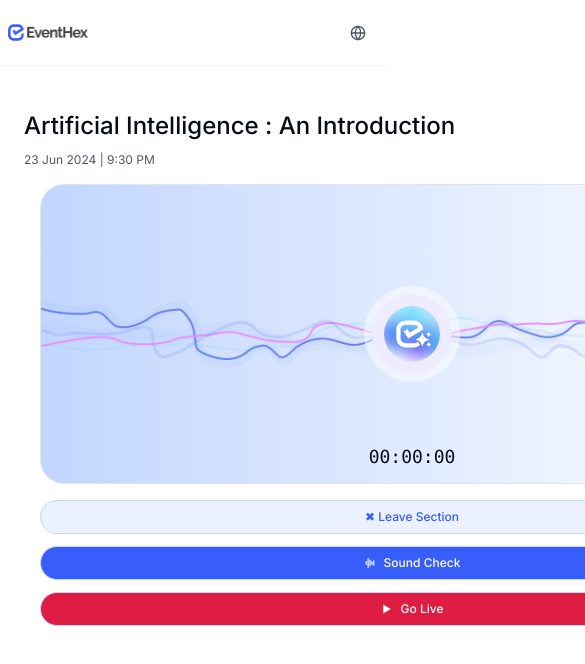
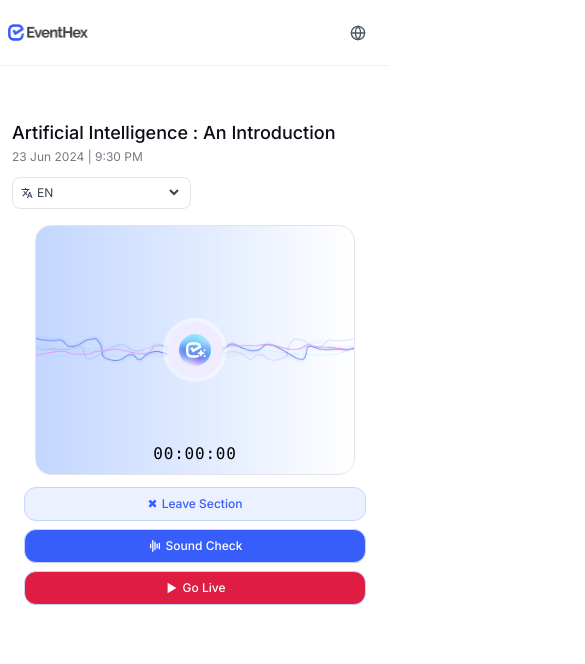
Before and after one commit to Abhinandh05/frontend-tasks, a Next.js app: page /sessions/1 in a window 390 px wide. Shown: the top 664 px of the page, 585 px wide, since content can reach past the window. Built offline with nearby package versions, Linux system fonts and the light colour scheme; sample sign-in values are in the browser's storage.

Commit message:
fixing responsive issue

```diff
--- a/app/(root)/sessions/[sessionId]/page.jsx
+++ b/app/(root)/sessions/[sessionId]/page.jsx
@@ -8,27 +8,66 @@ const Page = async ({ params }) => {
     const session = sessions.find((s) => s.id === Number(resolvedParams.sessionId));
 
     if (!session) {
-        return <div className="p-6">Session not found</div>;
+        return (
+            <div className="p-4 sm:p-6 min-h-screen flex items-center justify-center">
+                <div className="text-center">
+                    <h2 className="text-lg sm:text-xl font-medium text-gray-900 mb-2">
+                        Session not found
+                    </h2>
+                    <p className="text-sm text-gray-600">
+                        The requested session could not be found.
+                    </p>
+                </div>
+            </div>
+        );
     }
 
     return (
-        <div className="p-6 -mt-5 mr-25">
-            <div className="w-[776px] flex flex-col gap-4 mx-auto">
-                <div className="flex justify-between items-center">
-                    <div className="flex flex-col gap-[6px]">
-                        <h1 className="font-medium text-black-100 mb-1 text-2xl">
+        <div className="min-h-screen bg-white">
+            {/* Main Container - Fully Responsive */}
+            <div className="px-3 xs:px-4 sm:px-6 md:px-8 lg:px-12 xl:px-16
+                           pt-4 xs:pt-5 sm:pt-6 md:pt-8 lg:pt-10
+                           pb-6 xs:pb-8 sm:pb-10 md:pb-12 lg:pb-16">
+
+                {/* Content Wrapper - Responsive Width */}
+                <div className="w-full max-w-none xs:max-w-none sm:max-w-none md:max-w-3xl lg:max-w-4xl xl:max-w-5xl 2xl:max-w-6xl
+                               mx-auto flex flex-col gap-4 xs:gap-5 sm:gap-6 md:gap-6 lg:gap-8">
+
+                    {/* Header Section - Responsive Layout */}
+                    <div className="flex flex-col xs:flex-col sm:flex-row
+                                   gap-3 xs:gap-4 sm:gap-4 md:gap-6
+                                   justify-between items-start sm:items-center">
+
+                        {/* Title and Date - Mobile First */}
+                        <div className="flex flex-col gap-1 xs:gap-1.5 sm:gap-2 flex-1 min-w-0">
+                            <h1 className="font-medium text-black-100
+                                         text-lg xs:text-xl sm:text-2xl md:text-3xl lg:text-4xl
+                                         leading-tight break-words hyphens-auto">
                                 {session.title}
                             </h1>
-                        <p className="text-gray-100 text-xs">
+                            <p className="text-gray-100
+                                         text-xs xs:text-sm sm:text-sm md:text-base
+                                         opacity-80">
                                 {session.date}
                             </p>
                         </div>
+
+                        {/* Language Selector - Responsive Positioning */}
+                        <div className="flex-shrink-0 w-full xs:w-auto sm:w-auto">
+                            <div className="flex justify-start xs:justify-start sm:justify-end">
                                 <LanguageSelector />
                             </div>
+                        </div>
+                    </div>
 
-
-                <div className="w-full h-[400px]">
+                    {/* Live Section Container - Fully Responsive Height */}
+                    <div className="w-full
+                                   h-auto min-h-[300px] xs:min-h-[320px] sm:min-h-[350px] md:min-h-[400px] lg:min-h-[450px] xl:min-h-[500px]
+                                   flex items-center justify-center
+                                   rounded-lg xs:rounded-xl sm:rounded-2xl
+                                   overflow-hidden">
                         <LiveSection />
+                    </div>
                 </div>
             </div>
         </div>
--- a/components/LiveSection.jsx
+++ b/components/LiveSection.jsx
@@ -4,8 +4,7 @@ import { PiWaveformBold } from "react-icons/pi";
 import { IoPlaySharp, IoPauseSharp } from "react-icons/io5";
 import { waveVectors } from "@/constants";
 import { useState, useEffect } from "react";
-import {useRouter} from "next/navigation";
-
+import { useRouter } from "next/navigation";
 
 const LiveSection = () => {
     const [isRecording, setIsRecording] = useState(false);
@@ -24,7 +23,6 @@ const LiveSection = () => {
         return () => clearInterval(interval);
     }, [isRecording, isPaused]);
 
-
     const formatTime = (secs) => {
         const h = String(Math.floor(secs / 3600)).padStart(2, "0");
         const m = String(Math.floor((secs % 3600) / 60)).padStart(2, "0");
@@ -40,13 +38,10 @@ const LiveSection = () => {
 
     const handleGoLiveToggle = () => {
         if (isSoundChecking) {
-
             setIsSoundChecking(false);
         } else if (isRecording) {
-            // If recording, toggle pause state
             setIsPaused(!isPaused);
         } else {
-            // If not recording, start recording
             setIsRecording(true);
             setIsPaused(false);
             setTime(0);
@@ -60,9 +55,11 @@ const LiveSection = () => {
     };
 
     return (
-        <div className="w-full flex flex-col items-center px-4 sm:px-6 lg:px-8">
-            <div className="w-full max-w-4xl h-[300px] sm:h-[350px] md:h-[400px] lg:h-[450px] relative flex flex-col items-center justify-center bg-gradient-to-r from-[#C2D6FF] to-white rounded-3xl border border-[#E2E4E9] overflow-hidden">
+        <div className="w-full flex flex-col items-center px-3 sm:px-4 md:px-6 lg:px-8 xl:px-12">
+            {/* Main Wave Container - Fully Responsive */}
+            <div className="w-full max-w-xs xs:max-w-sm sm:max-w-md md:max-w-2xl lg:max-w-3xl xl:max-w-4xl 2xl:max-w-5xl h-[250px] xs:h-[280px] sm:h-[320px] md:h-[380px] lg:h-[420px] xl:h-[450px] 2xl:h-[500px] relative flex flex-col items-center justify-center bg-gradient-to-r from-[#C2D6FF] to-white rounded-2xl sm:rounded-3xl border border-[#E2E4E9] overflow-hidden">
 
+                {/* Wave Animation Layers */}
                 {waveVectors.map((src, index) => (
                     <div
                         key={index}
@@ -79,10 +76,10 @@ const LiveSection = () => {
                     </div>
                 ))}
 
-
-                <div className="w-24 h-24 sm:w-28 sm:h-28 md:w-32 md:h-32 lg:w-36 lg:h-36 rounded-full bg-[#FFFFFF80] flex items-center justify-center z-10">
-                    <div className="w-20 h-20 sm:w-24 sm:h-24 md:w-26 md:h-26 lg:w-28 lg:h-28 rounded-full bg-[#EFECFF] flex items-center justify-center">
-                        <div className="w-14 h-14 sm:w-16 sm:h-16 md:w-18 md:h-18 lg:w-20 lg:h-20 relative">
+                {/* Center Logo Circle - Fully Responsive */}
+                <div className="w-16 h-16 xs:w-18 xs:h-18 sm:w-20 sm:h-20 md:w-24 md:h-24 lg:w-28 lg:h-28 xl:w-32 xl:h-32 2xl:w-36 2xl:h-36 rounded-full bg-[#FFFFFF80] flex items-center justify-center z-10">
+                    <div className="w-14 h-14 xs:w-16 xs:h-16 sm:w-18 sm:h-18 md:w-20 md:h-20 lg:w-24 lg:h-24 xl:w-26 xl:h-26 2xl:w-28 2xl:h-28 rounded-full bg-[#EFECFF] flex items-center justify-center">
+                        <div className="w-8 h-8 xs:w-10 xs:h-10 sm:w-12 sm:h-12 md:w-14 md:h-14 lg:w-16 lg:h-16 xl:w-18 xl:h-18 2xl:w-20 2xl:h-20 relative">
                             <Image
                                 src="/dp.svg"
                                 alt="Logo"
@@ -93,89 +90,99 @@ const LiveSection = () => {
                     </div>
                 </div>
 
-
+                {/* Sound Check Text Overlay - Responsive */}
                 {isSoundChecking && (
-                    <div className="absolute z-20 flex items-center justify-center w-[90%] sm:w-[80%] md:w-[70%] lg:w-[602px] h-[38px] left-1/2 -translate-x-1/2 transform bottom-8 sm:bottom-12 md:bottom-14 lg:bottom-16">
-                        <div className="w-full h-full flex items-center justify-start rounded-lg px-2 sm:px-3 md:px-4">
-                            <p className="font-sans font-medium text-sm sm:text-base md:text-lg lg:text-xl leading-5 sm:leading-6 md:leading-7 tracking-normal text-center sm:text-left bg-gradient-to-r from-[#375DFB] to-[#DFE3EC] bg-clip-text text-transparent">
+                    <div className="absolute z-20 flex items-center justify-center w-[92%] xs:w-[88%] sm:w-[85%] md:w-[80%] lg:w-[75%] xl:w-[70%] 2xl:w-[602px] h-auto min-h-[30px] xs:min-h-[32px] sm:min-h-[34px] md:min-h-[36px] lg:min-h-[38px] left-1/2 -translate-x-1/2 transform bottom-4 xs:bottom-6 sm:bottom-8 md:bottom-10 lg:bottom-12 xl:bottom-14 2xl:bottom-16">
+                        <div className="w-full h-full flex items-center justify-center rounded-lg px-2 xs:px-3 sm:px-4 md:px-5 lg:px-6">
+                            <p className="font-sans font-medium text-xs xs:text-sm sm:text-base md:text-lg lg:text-xl xl:text-2xl leading-tight text-center bg-gradient-to-r from-[#375DFB] to-[#DFE3EC] bg-clip-text text-transparent break-words">
                                 EventHex Stands out by tackling two key ...
                             </p>
                         </div>
                     </div>
                 )}
 
-
+                {/* Recording Status & Timer - Responsive */}
                 {!isSoundChecking && (
-                    <div className="absolute bottom-3 sm:bottom-4 md:bottom-5 z-10 flex flex-col sm:flex-row items-center gap-2 sm:gap-3">
+                    <div className="absolute bottom-2 xs:bottom-3 sm:bottom-4 md:bottom-5 lg:bottom-6 z-10 flex flex-col items-center gap-1 xs:gap-2">
+                        {/* Recording/Paused Status */}
                         {isRecording && !isPaused && (
-                            <div className="flex items-center gap-1">
-                                <span className="w-3 h-3 rounded-full bg-red-500 animate-ping"></span>
-                                <p className="text-red-500 font-medium text-xs sm:text-sm">Recording</p>
+                            <div className="flex items-center gap-1 xs:gap-2">
+                                <span className="w-2 h-2 xs:w-2.5 xs:h-2.5 sm:w-3 sm:h-3 rounded-full bg-red-500 animate-ping"></span>
+                                <p className="text-red-500 font-medium text-xs xs:text-sm sm:text-base">Recording</p>
                             </div>
                         )}
                         {isRecording && isPaused && (
-                            <div className="flex items-center gap-1">
-                                <span className="w-3 h-3 rounded-full bg-orange-500"></span>
-                                <p className="text-orange-500 font-medium text-xs sm:text-sm">Paused</p>
+                            <div className="flex items-center gap-1 xs:gap-2">
+                                <span className="w-2 h-2 xs:w-2.5 xs:h-2.5 sm:w-3 sm:h-3 rounded-full bg-orange-500"></span>
+                                <p className="text-orange-500 font-medium text-xs xs:text-sm sm:text-base">Paused</p>
                             </div>
                         )}
-                        <p className="text-black-100 text-lg sm:text-xl font-mono">{formatTime(time)}</p>
+                        {/* Timer */}
+                        <p className="text-black text-base xs:text-lg sm:text-xl md:text-2xl lg:text-3xl font-mono tracking-wider">
+                            {formatTime(time)}
+                        </p>
                     </div>
                 )}
             </div>
 
-
-            <div className="mt-4 sm:mt-6 flex flex-col sm:flex-row gap-3 sm:gap-4 w-full sm:w-auto">
-                <button className="flex items-center justify-center gap-2 px-3 sm:px-4 py-2 border border-[#C2D6FF] rounded-[17px] bg-gray-200 text-blue-100 font-medium text-xs sm:text-sm hover:bg-blue-50 w-full sm:w-auto"
-                        onClick={() => router.push('/')}
+            {/* Control Buttons - Fully Responsive */}
+            <div className="mt-3 xs:mt-4 sm:mt-5 md:mt-6 lg:mt-8 flex flex-col xs:flex-row gap-2 xs:gap-3 sm:gap-4 md:gap-5 w-full xs:w-auto max-w-full">
+                {/* Leave Section Button */}
+                <button
+                    className="flex items-center justify-center gap-1 xs:gap-2 px-3 xs:px-4 sm:px-5 md:px-6 py-2 xs:py-2.5 sm:py-3 border border-[#C2D6FF] rounded-xl xs:rounded-2xl bg-gray-200 text-blue-100 font-medium text-xs xs:text-sm sm:text-base md:text-lg hover:bg-blue-50 transition-all duration-300 w-full xs:w-auto xs:min-w-[120px] sm:min-w-[140px] md:min-w-[160px]"
+                    onClick={() => router.push('/')}
                 >
-                    ✖ Leave Section
+                    <span className="text-xs xs:text-sm sm:text-base">✖</span>
+                    <span className="whitespace-nowrap">Leave Section</span>
                 </button>
 
+                {/* Sound Check Button */}
                 <button
                     onClick={handleSoundCheck}
-                    className="flex items-center justify-center gap-2 px-3 sm:px-4 py-2 border border-[#C2D6FF] rounded-[17px] bg-blue-100 text-white font-medium text-xs sm:text-sm hover:bg-blue-500 transition-all duration-300 w-full sm:w-auto"
+                    className="flex items-center justify-center gap-1 xs:gap-2 px-3 xs:px-4 sm:px-5 md:px-6 py-2 xs:py-2.5 sm:py-3 border border-[#C2D6FF] rounded-xl xs:rounded-2xl bg-blue-100 text-white font-medium text-xs xs:text-sm sm:text-base md:text-lg hover:bg-blue-500 transition-all duration-300 w-full xs:w-auto xs:min-w-[120px] sm:min-w-[140px] md:min-w-[160px]"
                 >
-                    <PiWaveformBold />
-                    Sound Check
+                    <PiWaveformBold className="text-sm xs:text-base sm:text-lg md:text-xl" />
+                    <span className="whitespace-nowrap">Sound Check</span>
                 </button>
 
+                {/* Main Action Button (Go Live/Pause/Resume) */}
                 <button
                     onClick={handleGoLiveToggle}
-                    className="flex items-center justify-center gap-2 px-3 sm:px-4 py-2 border border-[#C2D6FF] rounded-[17px] font-medium text-xs sm:text-sm min-w-[120px] sm:min-w-[140px] transition-all duration-300 bg-red-100 text-white hover:bg-red-500 w-full sm:w-auto"
+                    className="flex items-center justify-center gap-1 xs:gap-2 px-3 xs:px-4 sm:px-5 md:px-6 py-2 xs:py-2.5 sm:py-3 border border-[#C2D6FF] rounded-xl xs:rounded-2xl font-medium text-xs xs:text-sm sm:text-base md:text-lg min-w-[100px] xs:min-w-[120px] sm:min-w-[140px] md:min-w-[160px] transition-all duration-300 bg-red-100 text-white hover:bg-red-500 w-full xs:w-auto"
                 >
                     {isSoundChecking ? (
                         <>
-                            <IoPauseSharp />
-                            Stop Check
+                            <IoPauseSharp className="text-sm xs:text-base sm:text-lg md:text-xl" />
+                            <span className="whitespace-nowrap">Stop Check</span>
                         </>
                     ) : isRecording && !isPaused ? (
                         <>
-                            <IoPauseSharp />
-                            Pause
+                            <IoPauseSharp className="text-sm xs:text-base sm:text-lg md:text-xl" />
+                            <span className="whitespace-nowrap">Pause</span>
                         </>
                     ) : isRecording && isPaused ? (
                         <>
-                            <IoPlaySharp />
-                            Resume
+                            <IoPlaySharp className="text-sm xs:text-base sm:text-lg md:text-xl" />
+                            <span className="whitespace-nowrap">Resume</span>
                         </>
                     ) : (
                         <>
-                            <IoPlaySharp />
-                            Go Live
+                            <IoPlaySharp className="text-sm xs:text-base sm:text-lg md:text-xl" />
+                            <span className="whitespace-nowrap">Go Live</span>
                         </>
                     )}
                 </button>
 
-                {/* Optional: Add a separate stop button for better UX */}
-                {/* {isRecording && (
+                {/* Optional Stop Button - Uncomment if needed */}
+                {isRecording && (
                     <button
                         onClick={handleStopRecording}
-                        className="flex items-center justify-center gap-2 px-3 sm:px-4 py-2 border border-[#FF6B6B] rounded-[17px] bg-red-500 text-white font-medium text-xs sm:text-sm hover:bg-red-600 transition-all duration-300 w-full sm:w-auto"
+                        className="flex items-center justify-center gap-1 xs:gap-2 px-3 xs:px-4 sm:px-5 md:px-6 py-2 xs:py-2.5 sm:py-3 border border-[#FF6B6B] rounded-xl xs:rounded-2xl bg-red-500 text-white font-medium text-xs xs:text-sm sm:text-base md:text-lg hover:bg-red-600 transition-all duration-300 w-full xs:w-auto xs:min-w-[100px] sm:min-w-[120px] md:min-w-[140px]"
                     >
-                        ⏹ Stop
+                        <span className="text-xs xs:text-sm sm:text-base md:text-lg">⏹</span>
+                        <span className="whitespace-nowrap">Stop</span>
                     </button>
-                )} */}
+                )}
             </div>
 
             <style jsx>{`
@@ -186,17 +193,17 @@ const LiveSection = () => {
                         border-radius: 50%;
                     }
                     25% {
-                        transform: scale(1.08) rotate(90deg);
+                        transform: scale(1.05) rotate(90deg);
                         opacity: 0.7;
                         border-radius: 60% 40% 60% 40%;
                     }
                     50% {
-                        transform: scale(1.2) rotate(180deg);
+                        transform: scale(1.15) rotate(180deg);
                         opacity: 1;
                         border-radius: 40% 60% 40% 60%;
                     }
                     75% {
-                        transform: scale(1.1) rotate(270deg);
+                        transform: scale(1.08) rotate(270deg);
                         opacity: 0.8;
                         border-radius: 60% 40% 60% 40%;
                     }
@@ -242,6 +249,20 @@ const LiveSection = () => {
                 .blink {
                     animation: wavyBlink 1.8s ease-in-out infinite;
                 }
+
+                /* Custom responsive breakpoint styles */
+                @media (max-width: 374px) {
+                    .pulse-wave {
+                        animation: pulseWave 4s cubic-bezier(0.4, 0, 0.6, 1) infinite;
+                        transform-origin: center;
+                    }
+                }
+
+                @media (min-width: 1536px) {
+                    .pulse-wave {
+                        animation: pulseWave 5s cubic-bezier(0.4, 0, 0.6, 1) infinite;
+                    }
+                }
             `}</style>
         </div>
     );
```
Lines whose indentation alone changed are shown as unchanged.
